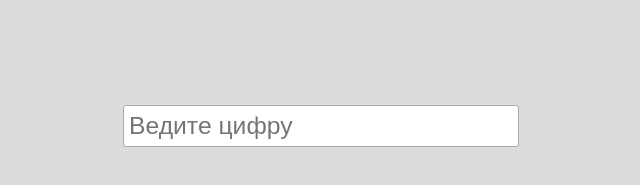
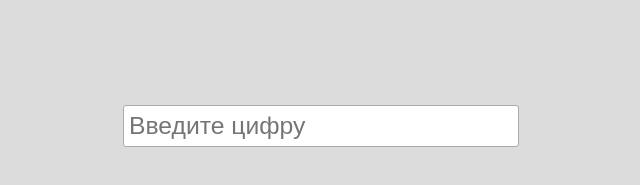
Before and after one commit to DmitryDor/number_to_a_string, a React (Create React App) app: page / in a window 1280 px wide. Shown: the top 185 px of the page, without its empty margins (319-959 px from the left). Built offline with nearby package versions, Linux system fonts and the light colour scheme.

Commit message:
1.5 Refactor2.2

```diff
--- a/src/ComponentForProcessingNumericValues.jsx
+++ b/src/ComponentForProcessingNumericValues.jsx
@@ -49,7 +49,7 @@ export function ComponentForProcessingNumericValues() {
                    onChange={onChangeHandler}
                    onKeyPress={onKeyPressHandler}
                    className="inputType"
-                   placeholder="Ведите цифру"
+                   placeholder="Введите цифру"
             />
             <button onClick={onClickHandler} className="buttonType">Результат</button>
             <div>
```
